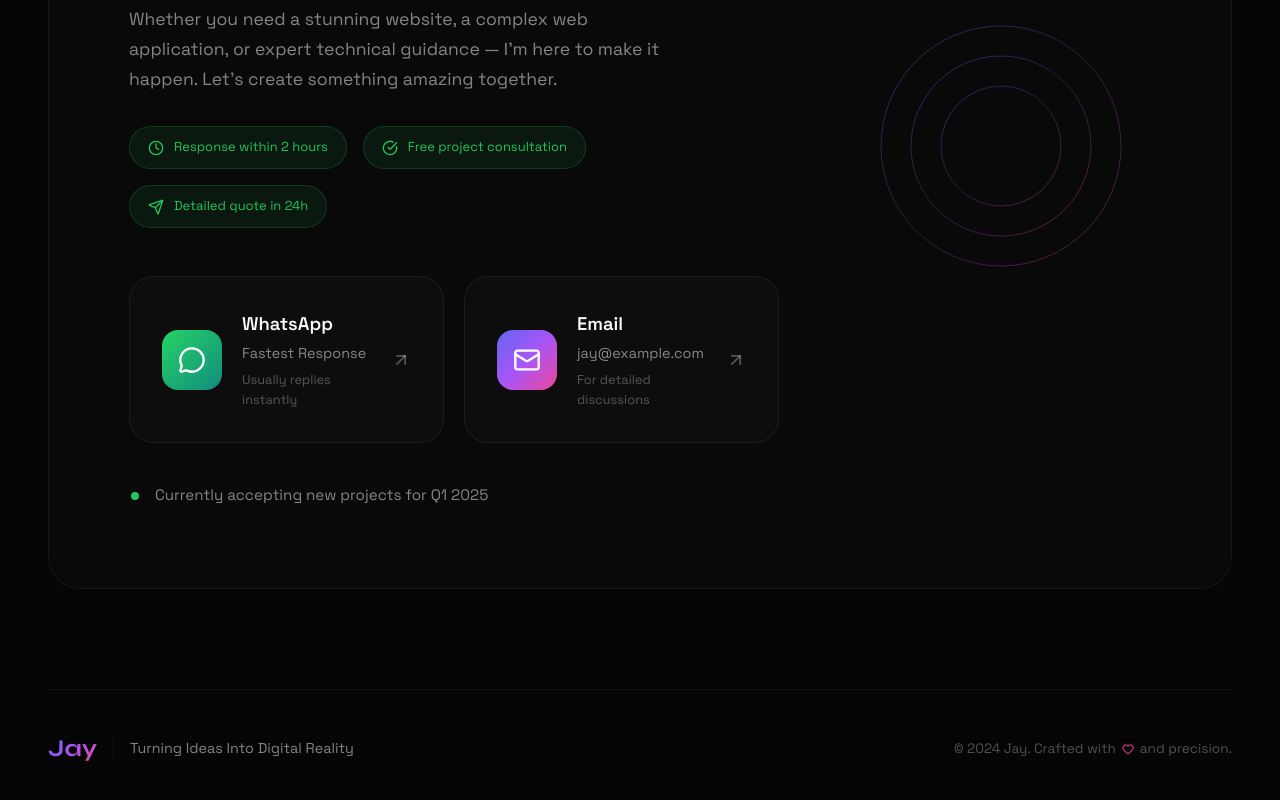
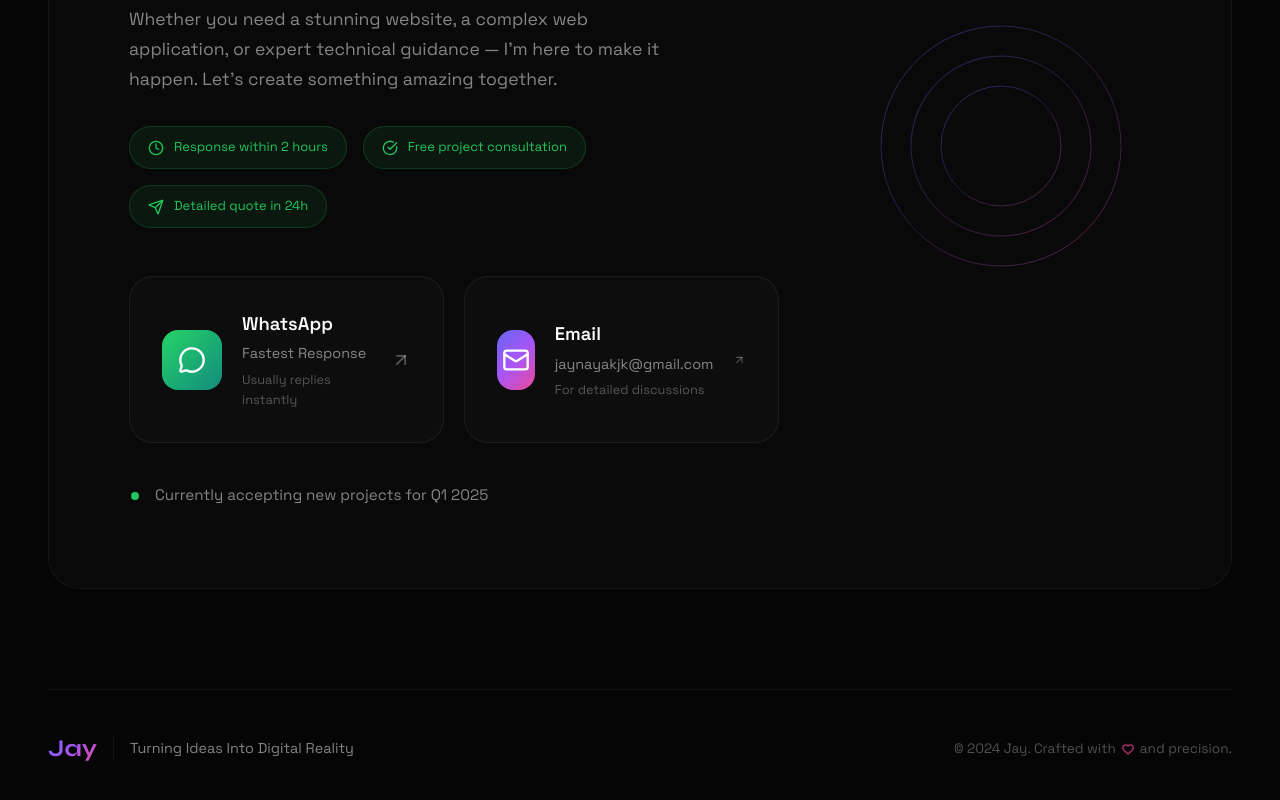
Before and after one commit to hashtag0012/portfolioofjay, a React (Vite) app: page / in a window 1280 px wide. Shown: the part 10446-11246 px from the top of the page. Built offline with nearby package versions, Linux system fonts and the light colour scheme.

Commit message:
Update contact information - WhatsApp and email in CTA section

```diff
--- a/src/components/Contact.jsx
+++ b/src/components/Contact.jsx
@@ -64,7 +64,7 @@ const Contact = ({ onHover, onLeave }) => {
 
           <div className="contact-methods">
             <motion.a
-              href="https://wa.me/1234567890"
+              href="https://wa.me/918085264369"
               className="contact-card whatsapp"
               onMouseEnter={onHover}
               onMouseLeave={onLeave}
@@ -86,7 +86,7 @@ const Contact = ({ onHover, onLeave }) => {
             </motion.a>
 
             <motion.a
-              href="mailto:jay@example.com"
+              href="mailto:jaynayakjk@gmail.com"
               className="contact-card email"
               onMouseEnter={onHover}
               onMouseLeave={onLeave}
@@ -100,7 +100,7 @@ const Contact = ({ onHover, onLeave }) => {
               </div>
               <div className="contact-card-content">
                 <span className="contact-card-label">Email</span>
-                <span className="contact-card-value">jay@example.com</span>
+                <span className="contact-card-value">jaynayakjk@gmail.com</span>
                 <span className="contact-card-subtext">For detailed discussions</span>
               </div>
               <ArrowUpRight className="contact-card-arrow" size={20} />
```
